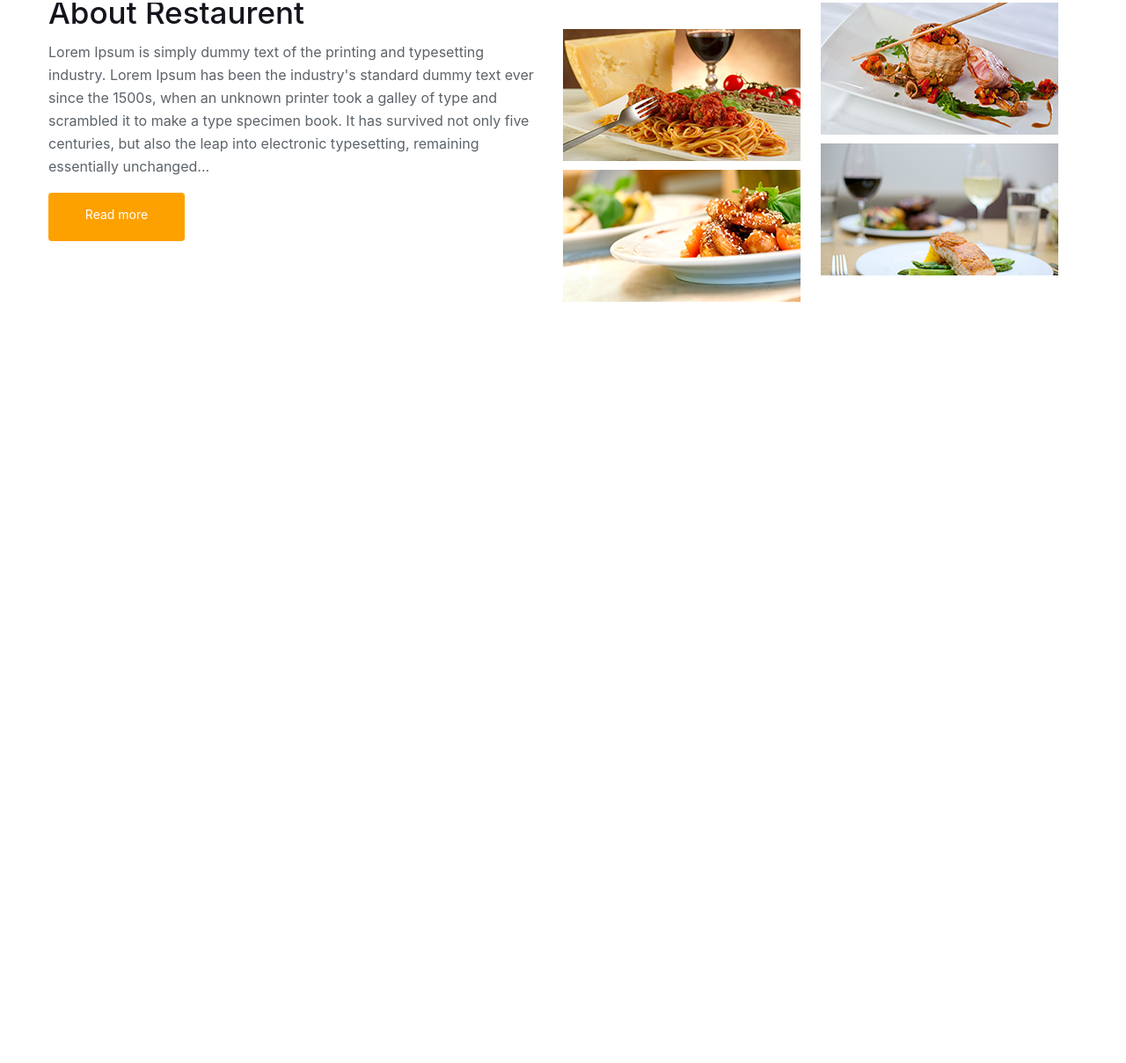
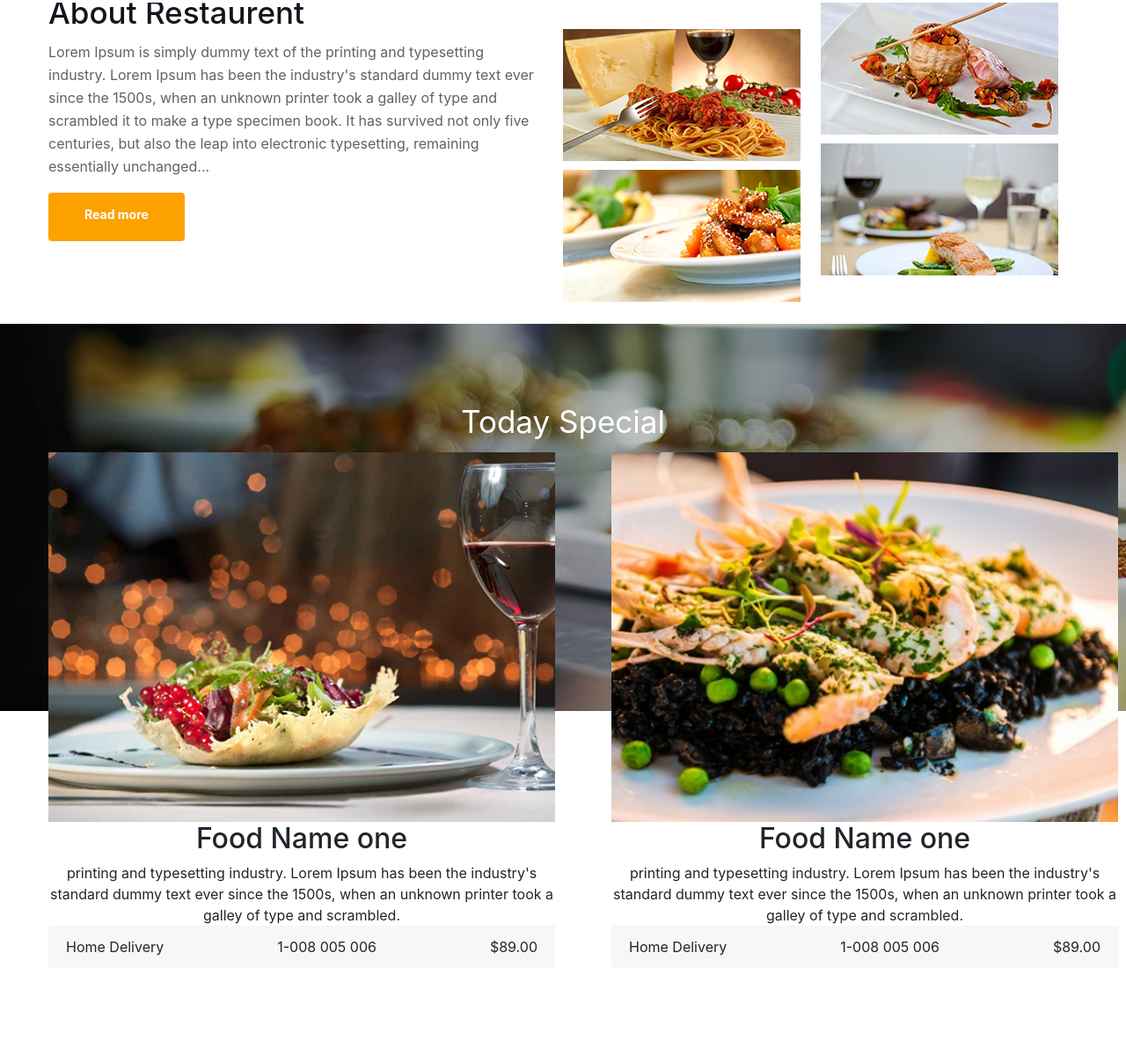
Before and after one commit to DaniilOleghovich/new_restaurant, a plain HTML site: page app/index.html in a window 1280 px wide. Shown: the part 887-2095 px from the top of the page at 88% size. Before the commit the page ends 1230 px from the top, so only its background shows below. Drawn offline with nearby package versions, Linux system fonts and the light colour scheme.

Commit message:
section special is added

```diff
--- a/app/index.html
+++ b/app/index.html
@@ -19,7 +19,7 @@
 <section class="header">
   <div class="header-inner container">
     <div class="header-logo"><img src="images/logo.png" alt="logo"></div>
-    <button class="header-inner__btn">
+      <button class="header-inner__btn">
         <i class="fas fa-bars"></i>
       </button>
     <ul class="navbar">
@@ -31,10 +31,15 @@
       <li class="navbar-links"><a href="#">Pages</a></li>
       <li class="navbar-links"><a href="#">contact</a></li>
     </ul>
-    <div class="header-button">
-      <img src="images/order.png" alt="button image">
+
+      <a href="#">
+<div class="header-button">
+        <img src="images/order.png" alt="button image">
       <p class="header-button__text">Book your table</p>
-    </div>
+      </div>
+    </a>
+
+
   </div>
 </section>
 
@@ -108,8 +113,59 @@
 </section>
 
 
-
-
+<div class="special">
+    <div class="special__first">
+      <div class="special__first--inner">
+      <span>Today Special</span>
+    </div>
+    </div>
+    <div class="special-inner">
+<div class="card card__first">
+  <div class="card-back"></div>
+  <h2>Food Name one</h2>
+  <span>printing and typesetting industry.
+     Lorem Ipsum has been the industry's
+      standard dummy text ever since the
+       1500s, when an unknown printer
+       took a galley of type and scrambled.
+     </span>
+     <div class="card-footer">
+       <div class="card-footer__home">
+         <span>Home</span>
+         <span>Delivery</span>
+       </div>
+       <div class="card-footer__phone">
+         <span>1-008 005 006</span>
+       </div>
+       <div class="card-footer__price">
+         <span>$89.00</span>
+       </div>
+     </div>
+</div>
+<div class="card card__second">
+  <div class="card__second--back"></div>
+  <h2>Food Name one</h2>
+  <span>printing and typesetting industry.
+     Lorem Ipsum has been the industry's
+      standard dummy text ever since the
+       1500s, when an unknown printer
+       took a galley of type and scrambled.
+     </span>
+     <div class="card-footer">
+       <div class="card-footer__home">
+         <span>Home</span>
+         <span>Delivery</span>
+       </div>
+       <div class="card-footer__phone">
+         <span>1-008 005 006</span>
+       </div>
+       <div class="card-footer__price">
+         <span>$89.00</span>
+       </div>
+     </div>
+</div>
+</div>
+</div>
 
 
 
--- a/app/scss/style.sass
+++ b/app/scss/style.sass
@@ -22,6 +22,8 @@ body
   overflow: hidden
   display: flex
   flex-wrap: wrap
+  a
+    text-decoration: none
   +breakpoint(867px)
     flex-direction: column
   &__btn
@@ -85,6 +87,7 @@ body
   background-color: #fda100
   border: 1px solid #7d797b
   border-radius: 4px
+  text-decoration: none
   &--active
     display: flex
   +breakpoint(867px)
@@ -98,6 +101,7 @@ body
     font-size: 14px
     font-family: "PT Sans",sans-serif
     font-style: italic
+
     // padding: 10px
 
 
@@ -215,11 +219,13 @@ body
         margin-top: 10px
         font-size: 14px
         line-height: 30px
+        font-weight: 700
         color: rgb(255,255,255)
 
   &-cards
     width: 50%
     display: flex
+    // flex-wrap: wrap
     &__first
       width: 50%
       margin-top: 5%
@@ -238,7 +244,6 @@ body
       &--top
         margin-bottom: 10px
 
-
 .about-inner
   width: 100%
   max-width: 1170px
@@ -246,11 +251,60 @@ body
   overflow: hidden
   display: flex
 
-// .about-info, .about-cards
-//   width: 50%
 
 
 
+.special
+  overflow: hidden
+  background: #fff
+  margin-top: 2%
+  // +breakpoint(867px)
+  //   margin-top: 5%
+  // +breakpoint(583px)
+  //   margin-top: 12%
+
+  &__first
+    overflow: hidden
+    background: #fff url(../images/third-bg.png) center left no-repeat
+    background-size: cover
+    &--inner
+      width: 100%
+      max-width: 1170px
+      margin: 0 auto
+      overflow: hidden
+      text-align: center
+      padding: 100px 0 310px
+      span
+        font-size: 35px
+        line-height: 22px
+        color: #fff
+  &-inner
+    width: 100%
+    height: 50vh
+    max-width: 1170px
+    margin: 0 auto
+    overflow: hidden
+
+.card
+  width: 45%
+  border: none
+  text-align: center
+  position: absolute
+  margin-top: -23%
+  &__second
+    margin-left: 50%
+    &--back
+      height: 420px
+      background: url(../images/card2.png) center center no-repeat
+      background-size: cover
+  &-back
+    height: 420px
+    background: url(../images/card1.png) center center no-repeat
+    background-size: cover
+  &-footer
+    display: flex
+    justify-content: space-between
+    border: none
 
 
 // $padding: 213px
```
Also changed, not shown: app/css/style.css, app/images/card1.png (added), app/images/card2.png (added), app/images/third-bg.png (added).
